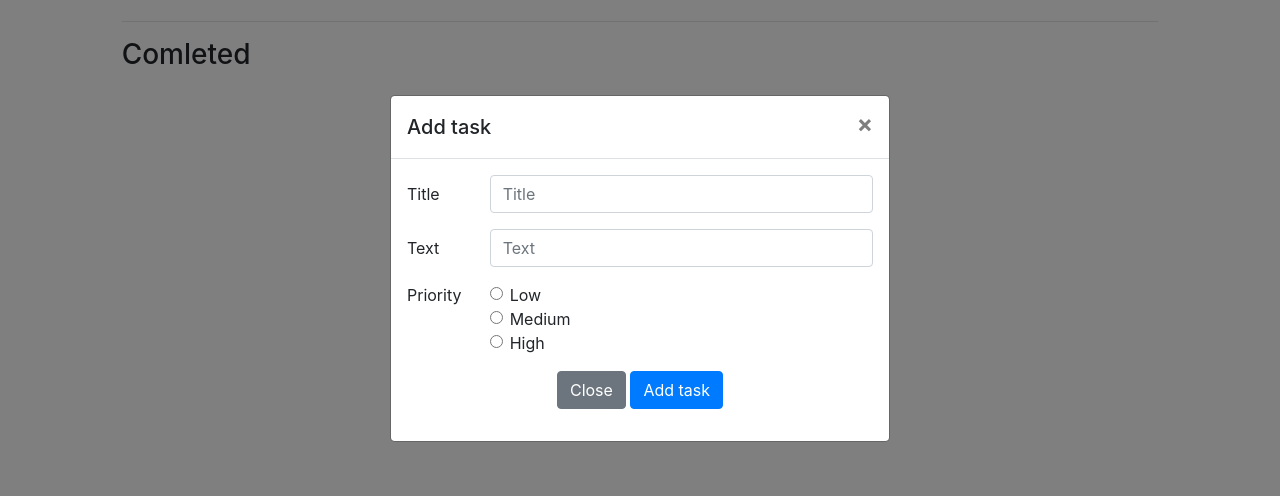
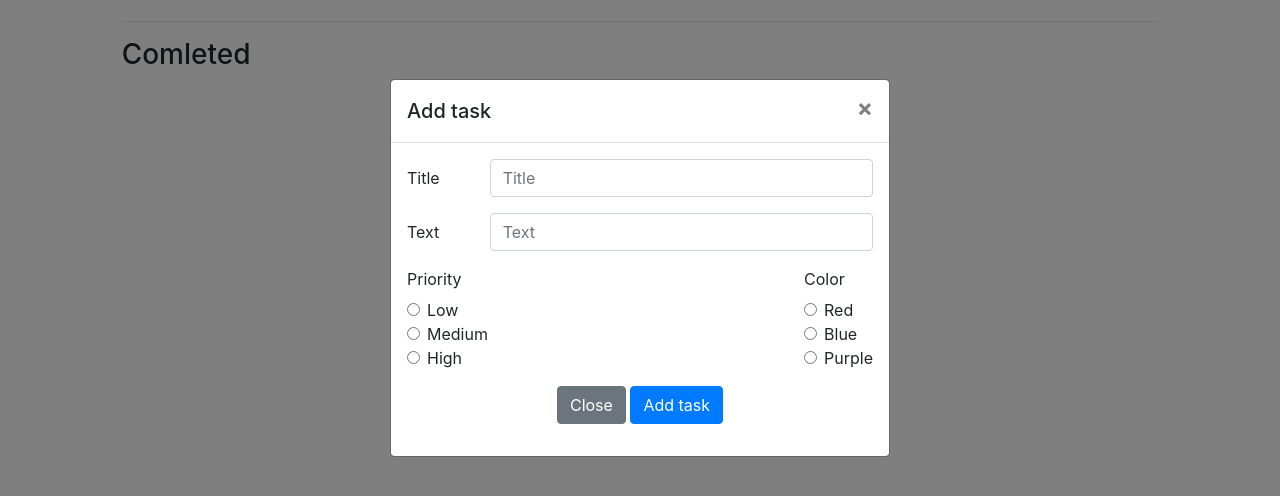
Before and after one commit to Fixdii/MyToDoList, a plain HTML site: page index.html in a window 1280 px wide. Both pictures are taken after a click on the button "Add task". Shown: the part 132-628 px from the top of the page. Drawn offline with nearby package versions, Linux system fonts and the light colour scheme.

```diff
--- a/index.html
+++ b/index.html
@@ -76,7 +76,8 @@
                             </div>
                         </div>
                         <fieldset class="form-group">
-                            <div class="row">
+                            <div class="row" style="justify-content:space-between">
+                                <div>
                                     <legend class="col-form-label col-sm-2 pt-0">Priority</legend>
                                     <div class="col-sm-10">
                                         <div class="form-check">
@@ -99,6 +100,33 @@
                                         </div>
                                     </div>
                                 </div>
+                                <div>
+                                    <legend class="col-form-label col-sm-2 pt-0">Color</legend>
+                                    <div class="col-sm-10">
+                                        <div class="form-check">
+                                            <input class="form-check-input" type="radio" name="color" id="Low" value="#b75757" required>
+                                            <label class="form-check-label" for="Low">
+                                                Red
+                                                <!-- b75757 -->
+                                            </label>
+                                        </div>
+                                        <div class="form-check">
+                                            <input class="form-check-input" type="radio" name="color" id="Medium" value="#5d9cec">
+                                            <label class="form-check-label" for="Medium">
+                                                Blue
+                                                <!-- 5d9cec -->
+                                            </label>
+                                        </div>
+                                        <div class="form-check disabled">
+                                            <input class="form-check-input" type="radio" name="color" id="High" value="#b24ecf">
+                                            <label class="form-check-label" for="High">
+                                                Purple
+                                                <!-- b24ecf -->
+                                            </label>
+                                        </div>
+                                    </div>
+                                </div>
+                            </div>
                         </fieldset>
                         <div class="form-group row">
                             <div class="col-sm-12 text-center">
--- a/script/main.js
+++ b/script/main.js
@@ -18,7 +18,7 @@ let editDate = null;
 
 const TASKS = [];
 
-function add({ inputTitle, inputText, gridRadios, date, complete }) {
+function add({ inputTitle, inputText, gridRadios, date, complete,color}) {
   let li = document.createElement("li");
   li.className = "list-group-item d-flex w-100 mb-2";
   let dropdown = document.createElement("div");
@@ -76,9 +76,10 @@ function add({ inputTitle, inputText, gridRadios, date, complete }) {
 
   if (complete) {
     li.style.backgroundColor = "rgba(40,167,69,0.8)";
-    completedTasks.append(li);
+    completedTasks.prepend(li);
   } else {
-    currentTasks.append(li);
+    li.style.backgroundColor = color;
+    currentTasks.prepend(li);
   }
 
   btnComplete.addEventListener("click", (event) => {
@@ -127,11 +128,12 @@ function completeTask(timestamp, target) {
   counterTask();
 }
 
-function edit({ inputTitle, inputText, gridRadios, date }, target, editDate) {
+function edit({ inputTitle, inputText, gridRadios, color }, target, editDate) {
   let title = target.querySelector("h5");
   let text = target.querySelector("p");
   let priority = target.querySelector("small");
 
+  target.style.backgroundColor = color;
   title.textContent = inputTitle;
   text.textContent = inputText;
   priority.textContent = gridRadios + " priority";
@@ -141,6 +143,7 @@ function edit({ inputTitle, inputText, gridRadios, date }, target, editDate) {
       TASKS[key].inputTitle = inputTitle;
       TASKS[key].inputText = inputText;
       TASKS[key].gridRadios = gridRadios;
+      TASKS[key].color = color;
     }
   }
 
```
Lines whose indentation alone changed are shown as unchanged.
